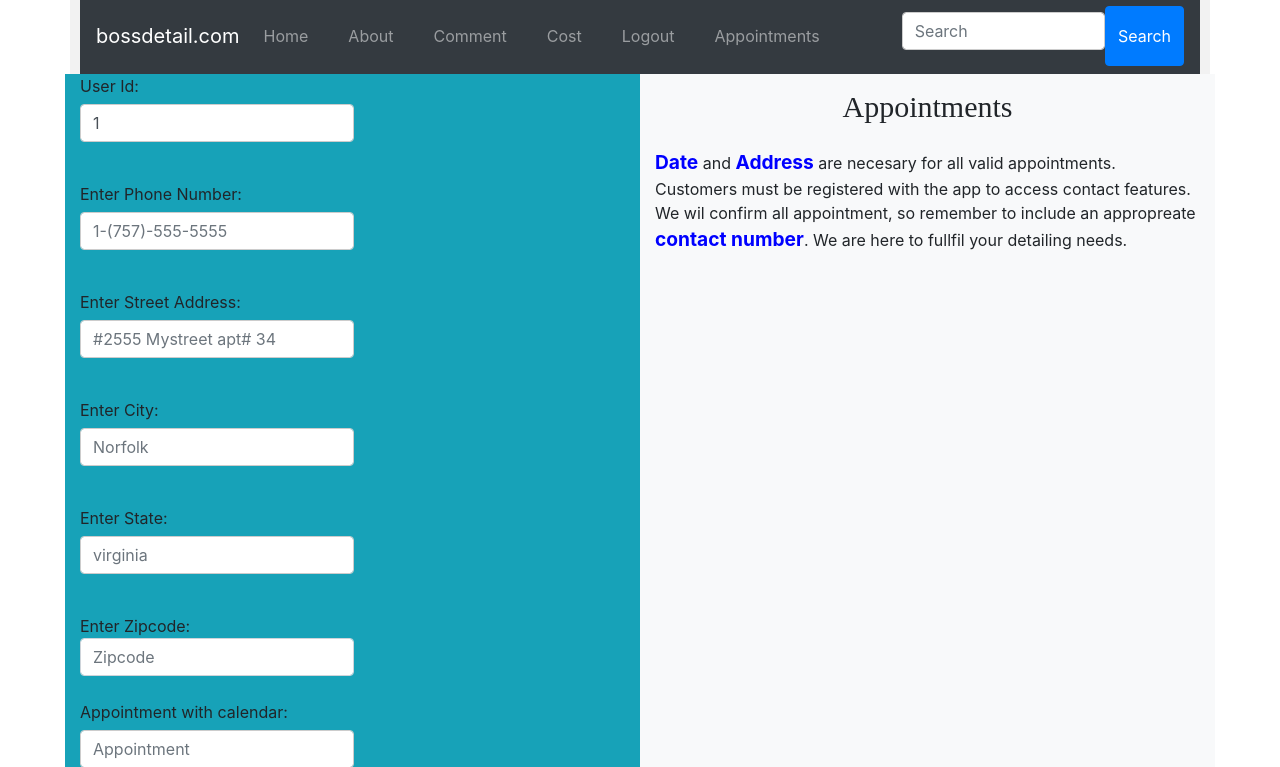
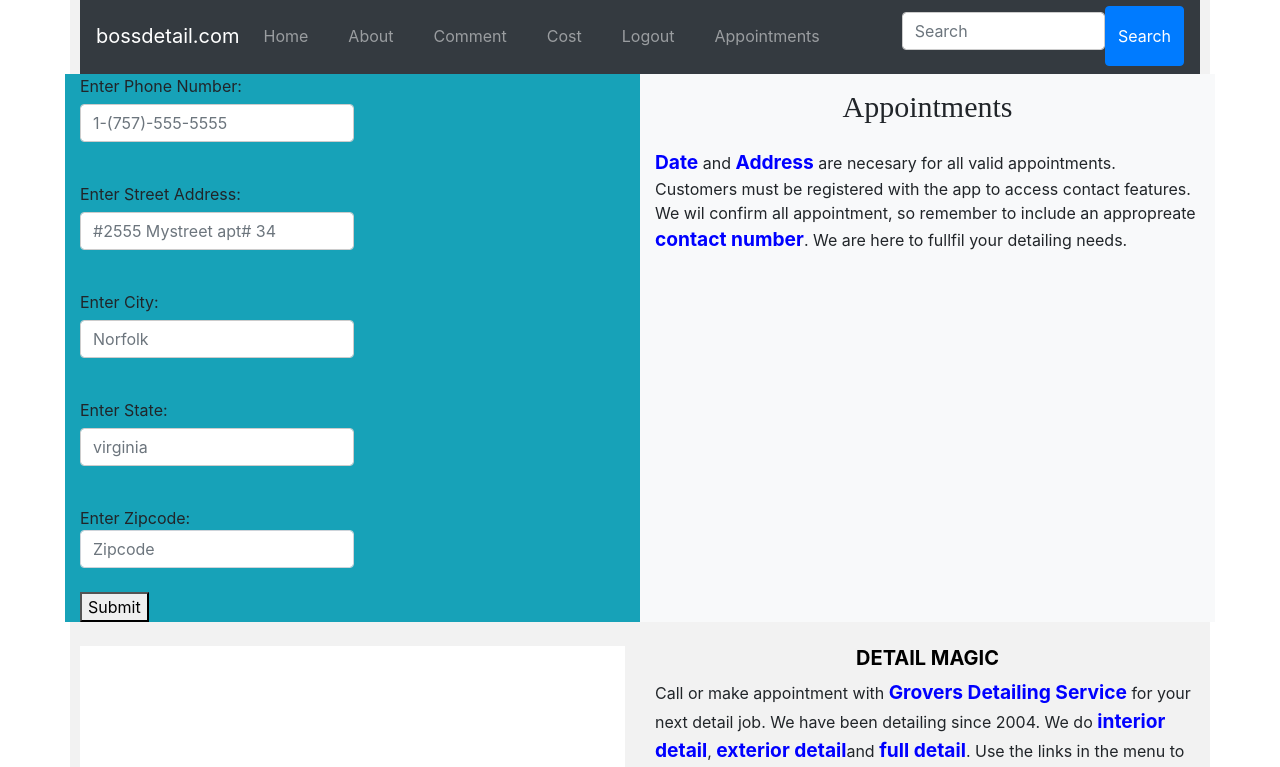
Before and after one commit to groveincharge/frontend, a React (Create React App) app: page /address in a window 1280 px wide. Shown: the part 253-1020 px from the top of the page. Built offline with nearby package versions, Linux system fonts and the light colour scheme; sample sign-in values are in the browser's storage; a web font is replaced by a local one.

Commit message:
adding appointment component to project.

```diff
--- a/src/pages/appointmentPages/Address.jsx
+++ b/src/pages/appointmentPages/Address.jsx
@@ -3,25 +3,22 @@ import  Axios  from 'axios';
 import { useNavigate } from 'react-router-dom';
 
 const Address = ({appointment}) => {
+
   const [inputs, setInputs] = useState({});
-  const [userId, setUserId] = useState(" ");
 
   const navigate = useNavigate();
+  const user = JSON.parse(localStorage.getItem('user_id')?localStorage.getItem('user_id'):" ");
 
   useEffect(() => {
-    setUserId(localStorage.getItem('user_id')?localStorage.getItem('user_id'):" ");
-  },[])
+    setInputs({appointment, user})
+  },[appointment, user]);
+
 
   const handleChange = (event) => {
     const name = event.target.name;
     const value = event.target.value;
     setInputs(values => ({...values, [name]: value}))
   }
-  console.log('inputs--->')
-  console.log(JSON.stringify(inputs));
-
-  console.log('appointment--->')
-  console.log(appointment)
 
   async function handleSubmit(event) {
     event.preventDefault();
@@ -33,11 +30,11 @@ const Address = ({appointment}) => {
         headers: {'Content-Type': 'application/json'},
         data: inputs,
         withCredentials: true,
-        url: "https://bossdetail-api.onrender.com/makeAppointment"
+        url: "https://bossdetail-api.onrender.com/appointment"
       }).then((res) => {
         console.log(`res.data from inside Address.jsx after call to backend ${JSON.stringify(res.data)}`);
         setInputs({})
-        navigate(-1);
+        navigate("/");
           });
 
       };
@@ -45,19 +42,8 @@ const Address = ({appointment}) => {
   return (
     <div className='row bg-info'>
       <section className='col-md-6'>
+
     <form onSubmit={handleSubmit}>
-    <div className='form-group'>
-    <label htmlFor='userid'>User Id:
-      <input
-        type="text"
-        name="userid"
-        placeholder='64553-7363'
-        className='form-control'
-        value={userId || ""}
-        onChange={handleChange}
-      />
-      </label>
-      </div>
 
     <div className='form-group'>
     <label htmlFor='phone'>Enter Phone Number:
@@ -126,20 +112,6 @@ const Address = ({appointment}) => {
         </label>
         </div>
 
-        <div className='form-group'>
-      <label htmlFor='appointment'>Appointment with calendar:
-        <input
-          type="text"
-          name="appointment"
-          id='appointment'
-          placeholder='Appointment'
-          className='form-control'
-          value={appointment||""}
-          onChange={handleChange}
-        />
-        </label>
-        </div>
-
         <button type='submit'>Submit</button>
     </form>
     </section>
--- a/src/pages/appointmentPages/MakeAppointment.jsx
+++ b/src/pages/appointmentPages/MakeAppointment.jsx
@@ -12,7 +12,7 @@ const [selectedDate, setSelectedDate] = useState(null)
   if (!selectedDate) {
     return (
         <div>
-    <h5 className='header'>Click on the box for calender.</h5>
+    <h5 className='header'>Click Appointment Calender.</h5>
      <Datepicker
         controls={['date', 'time']}
         dateFormat="DDD d MMM, yyyy"
```
